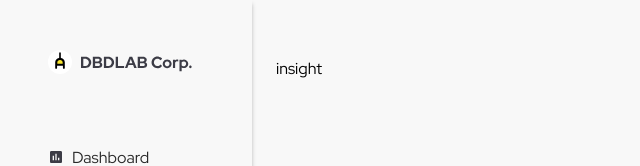
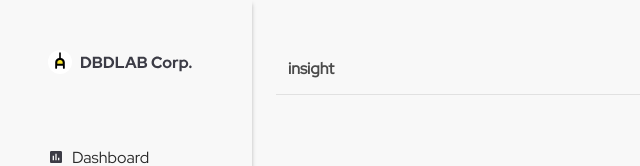
Before and after one commit to LGyuMin/corona-dashboard, a Next.js app: page /insight in a window 1280 px wide. Shown: the top 166 px of the page, without its empty margins (0-640 px from the left). Built offline with nearby package versions, Linux system fonts and the light colour scheme.

Commit message:
Design: 각 페이지 타이틀 디자인 작업

```diff
--- a/pages/calendar.tsx
+++ b/pages/calendar.tsx
@@ -1,6 +1,6 @@
 const calendar = () => {
   return (
-    <div>calendar</div>
+    <div className='title'>calendar</div>
   )
 }
 
--- a/pages/dashboard.tsx
+++ b/pages/dashboard.tsx
@@ -1,6 +1,6 @@
 const dashboard = () => {
     return (
-      <div>dashboard</div>
+      <div className='title'>dashboard</div>
     )
   }
 
--- a/pages/insight.tsx
+++ b/pages/insight.tsx
@@ -1,6 +1,6 @@
 const insight = () => {
   return (
-    <div>insight</div>
+    <div className='title'>insight</div>
   )
 }
 
--- a/pages/members.tsx
+++ b/pages/members.tsx
@@ -1,6 +1,6 @@
 const members = () => {
   return (
-    <div>members</div>
+    <div className='title'>members</div>
   )
 }
 
--- a/pages/research.tsx
+++ b/pages/research.tsx
@@ -1,6 +1,6 @@
 const research = () => {
     return (
-      <div>research</div>
+      <div className='title'>research</div>
     )
   }
 
--- a/styles/globals.css
+++ b/styles/globals.css
@@ -22,3 +22,11 @@ a {
 ul, li {
     list-style: none;
 }
+
+.title {
+    color: #4A4A4A;
+    font-weight: bold;
+    padding-bottom: 15px;
+    padding-left: 12px;
+    border-bottom: 1px solid rgba(204, 204, 204, 0.5);
+}
```
